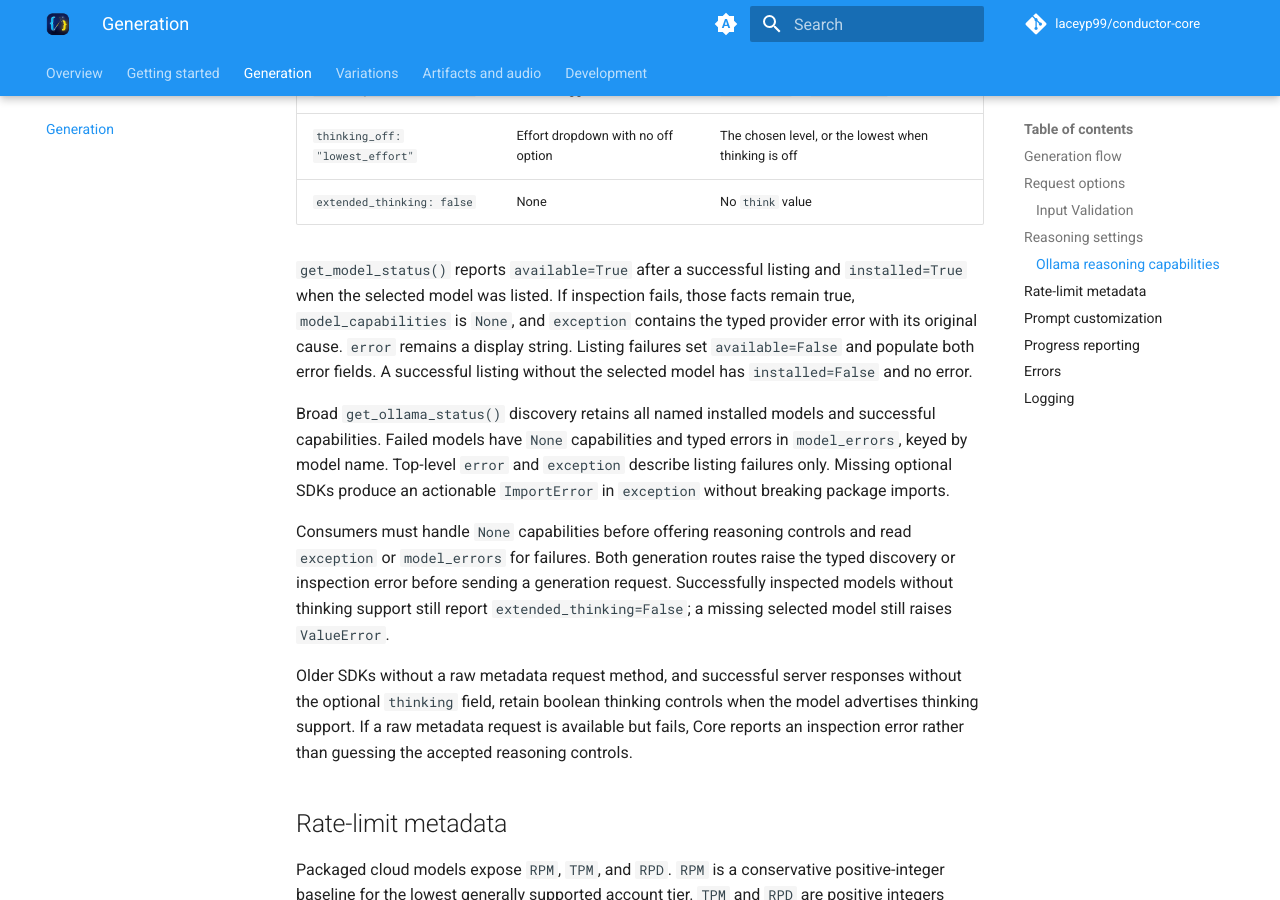
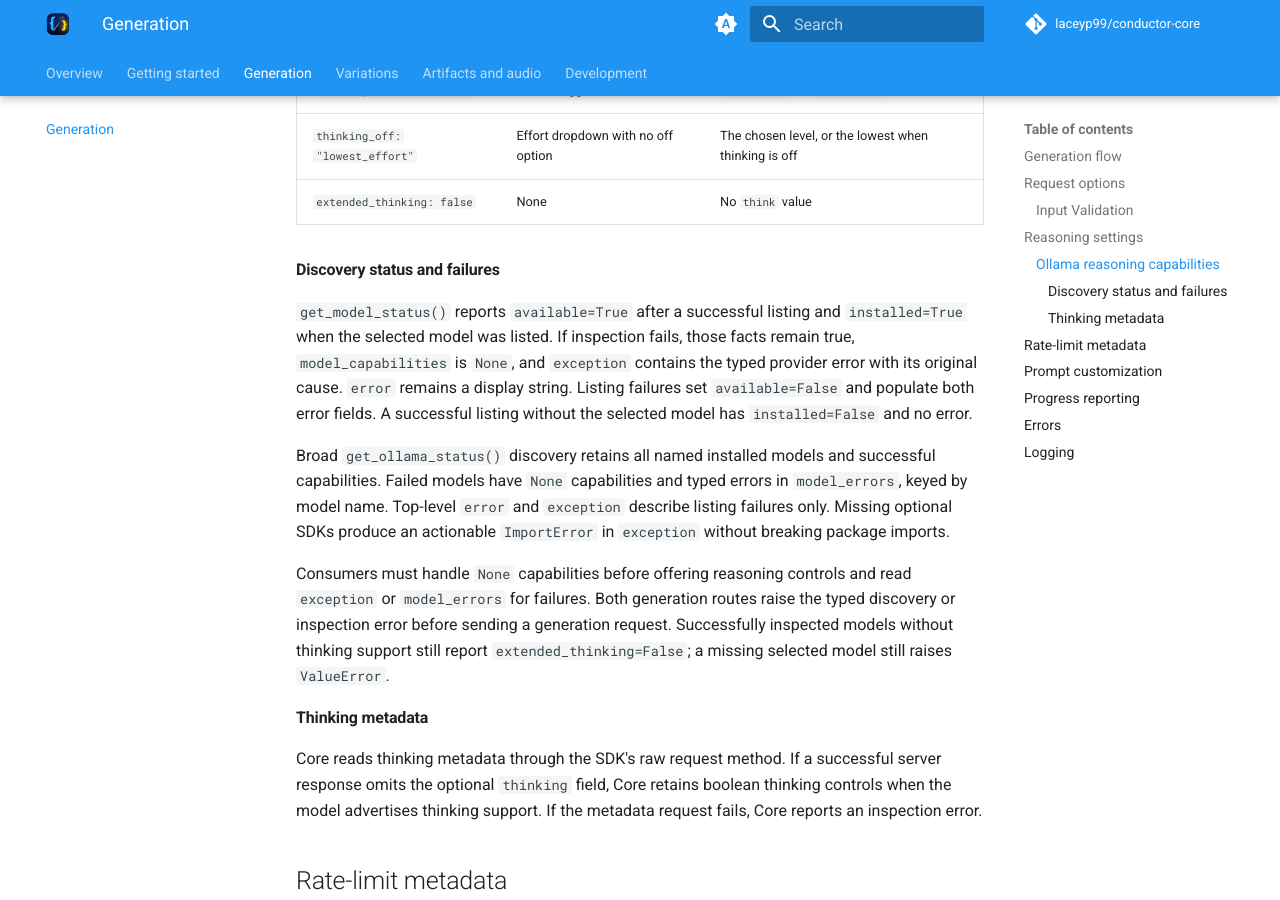
Before and after one commit to laceyp99/conductor-core, an MkDocs documentation site: the page built from docs/generation.md, in a window 1280 px wide and 900 px high, scrolled down 2457 px. Built offline with MkDocs 1.6.1 and Material for MkDocs 9.7.7, drawn with Linux system fonts in a browser that asks for light colours; comment, search, counter and statistics services are not loaded.

Commit message:
docs(ollama): clarify thinking metadata discovery

```diff
--- a/docs/generation.md
+++ b/docs/generation.md
@@ -93,6 +93,8 @@ controls Ollama confirms for each model. Offer controls from these fields:
 | `thinking_off: "lowest_effort"` | Effort dropdown with no off option | The chosen level, or the lowest when thinking is off |
 | `extended_thinking: false` | None | No `think` value |
 
+#### Discovery status and failures
+
 `get_model_status()` reports `available=True` after a successful listing and
 `installed=True` when the selected model was listed. If inspection fails,
 those facts remain true, `model_capabilities` is `None`, and `exception`
@@ -113,11 +115,12 @@ raise the typed discovery or inspection error before sending a generation
 request. Successfully inspected models without thinking support still report
 `extended_thinking=False`; a missing selected model still raises `ValueError`.
 
-Older SDKs without a raw metadata request method, and successful server
-responses without the optional `thinking` field, retain boolean thinking
-controls when the model advertises thinking support. If a raw metadata request
-is available but fails, Core reports an inspection error rather than guessing
-the accepted reasoning controls.
+#### Thinking metadata
+
+Core reads thinking metadata through the SDK's raw request method. If a
+successful server response omits the optional `thinking` field, Core retains
+boolean thinking controls when the model advertises thinking support. If the
+metadata request fails, Core reports an inspection error.
 
 ## Rate-limit metadata
 
```
